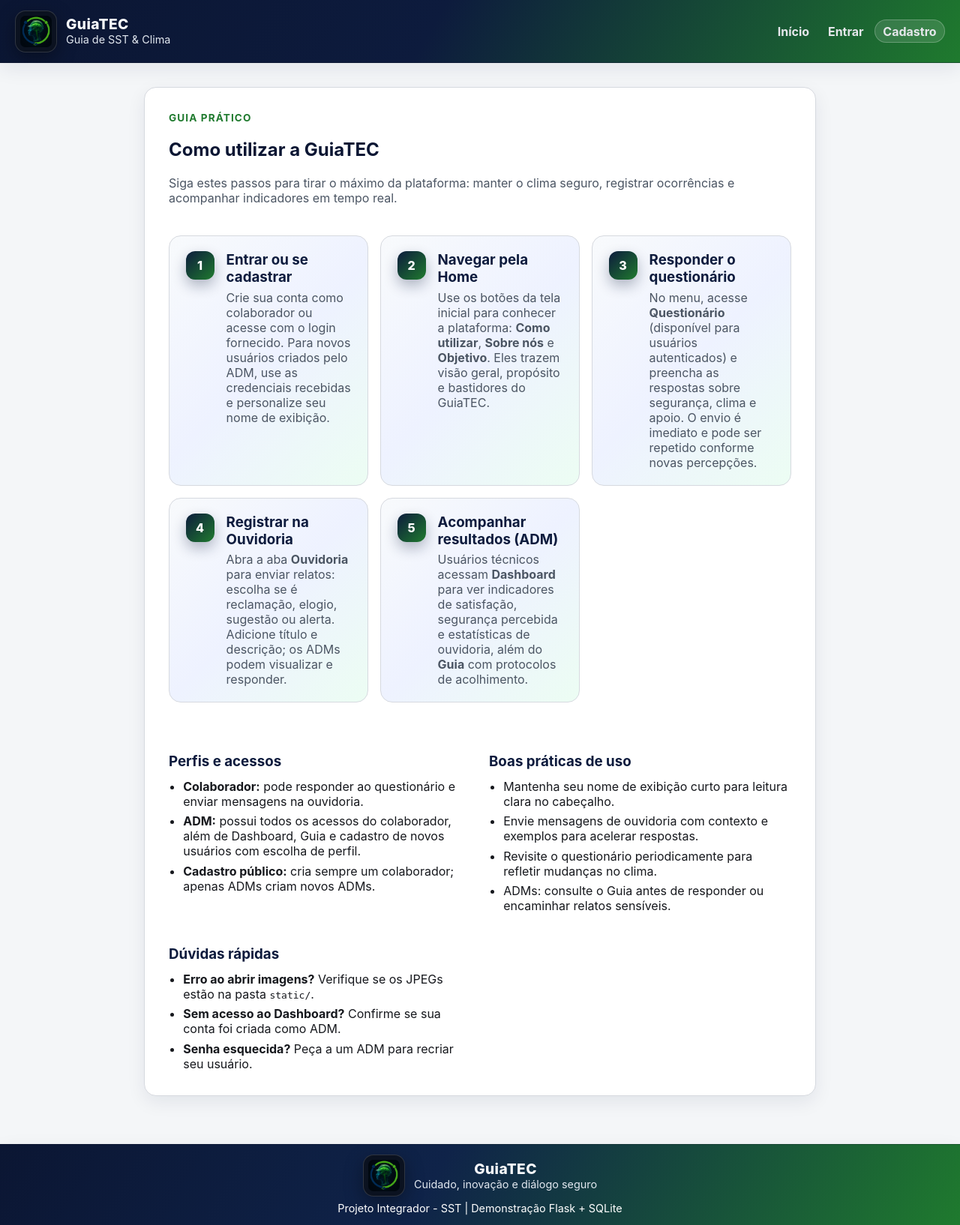
After one commit to mauricesar/PI-SST, a Flask app: page /como-utilizar in a window 1280 px wide. The commit adds this page. Shown: the whole page at 75% size. Run offline with Flask 3, Linux system fonts and the light colour scheme.

```diff
--- a/app.py
+++ b/app.py
@@ -28,6 +28,22 @@ def create_app() -> Flask:
     )
     app.config["SQLALCHEMY_TRACK_MODIFICATIONS"] = False
     db = SQLAlchemy(app)
+
+    static_dir = os.path.join(app.root_path, "static")
+    required_assets = [
+        "guidetec-logo.jpeg",
+        "imagem1.jpeg",
+        "imagem2.jpeg",
+        "imagem3.jpeg",
+        "imagem4.jpeg",
+        "imagem5.jpeg",
+    ]
+    for asset in required_assets:
+        asset_path = os.path.join(static_dir, asset)
+        if not os.path.exists(asset_path):
+            print(
+                f"[GuiaTEC aviso] Arquivo ausente em static/: {asset} — adicione o JPEG solicitado para evitar falhas visuais."
+            )
 
     class User(db.Model):  # type: ignore[name-defined]
         __tablename__ = "users"
@@ -126,6 +142,18 @@ def create_app() -> Flask:
     @app.route("/")
     def index() -> str:
         return render_template("index.html")
+
+    @app.route("/como-utilizar")
+    def how_to_use() -> str:
+        return render_template("how_to_use.html")
+
+    @app.route("/sobre-nos")
+    def about() -> str:
+        return render_template("about.html")
+
+    @app.route("/objetivo")
+    def objective() -> str:
+        return render_template("objective.html")
 
     @app.route("/survey", methods=["GET", "POST"])
     @login_required
--- a/static/style.css
+++ b/static/style.css
@@ -188,6 +188,212 @@ nav .pill {
 
 .feature-list {
   color: var(--muted);
+  text-align: justify;
+}
+
+.home-buttons {
+  margin-top: 1.75rem;
+}
+
+.cta-grid {
+  display: grid;
+  grid-template-columns: repeat(auto-fit, minmax(220px, 1fr));
+  gap: 1rem;
+  max-width: 840px;
+  margin: 0 auto;
+}
+
+.cta-card {
+  position: relative;
+  display: flex;
+  flex-direction: column;
+  justify-content: flex-end;
+  border-radius: 18px;
+  overflow: hidden;
+  min-height: 220px;
+  box-shadow: var(--shadow);
+  background: linear-gradient(135deg, rgba(13, 27, 61, 0.16), rgba(47, 156, 65, 0.12));
+  color: #ffffff;
+  text-decoration: none;
+  border: 1px solid rgba(255, 255, 255, 0.1);
+  transition: transform 0.18s ease, box-shadow 0.18s ease, filter 0.12s ease;
+}
+
+.cta-card:hover {
+  transform: translateY(-8px) scale(1.01);
+  box-shadow: 0 14px 36px rgba(13, 27, 61, 0.18);
+}
+
+.cta-card:active {
+  filter: brightness(0.95);
+}
+
+.cta-image {
+  position: absolute;
+  inset: 0;
+  background-size: cover;
+  background-position: center;
+  filter: grayscale(0.05) brightness(0.92);
+  transition: filter 0.2s ease;
+}
+
+.cta-card:hover .cta-image {
+  filter: grayscale(0) brightness(1);
+}
+
+.cta-card span {
+  position: relative;
+  z-index: 1;
+  padding: 1rem;
+  font-weight: 800;
+  font-size: 1.05rem;
+  text-align: center;
+  background: linear-gradient(180deg, rgba(13, 27, 61, 0) 0%, rgba(13, 27, 61, 0.55) 85%, rgba(13, 27, 61, 0.72) 100%);
+  text-shadow: 0 8px 20px rgba(0, 0, 0, 0.35);
+}
+
+.info-page {
+  display: flex;
+  justify-content: center;
+  align-items: center;
+  min-height: 40vh;
+}
+
+.info-card {
+  background: var(--card);
+  border: 1px solid var(--border);
+  border-radius: 16px;
+  padding: 2rem;
+  box-shadow: var(--shadow);
+  max-width: 760px;
+  width: 100%;
+}
+
+.rich-guide {
+  max-width: 1100px;
+  display: grid;
+  gap: 1.5rem;
+}
+
+.info-header .eyebrow {
+  text-transform: uppercase;
+  letter-spacing: 0.08em;
+  font-size: 0.85rem;
+  color: var(--green);
+  margin: 0 0 0.35rem 0;
+  font-weight: 700;
+}
+
+.info-header .lead {
+  margin-top: 0.4rem;
+  max-width: 820px;
+  color: #4b5563;
+}
+
+.step-grid {
+  display: grid;
+  grid-template-columns: repeat(auto-fit, minmax(240px, 1fr));
+  gap: 1rem;
+}
+
+.step-card {
+  display: grid;
+  grid-template-columns: auto 1fr;
+  align-items: start;
+  gap: 1rem;
+  background: linear-gradient(135deg, #f8fafc 0%, #eef2ff 50%, #ecfdf3 100%);
+  border: 1px solid var(--border);
+  border-radius: 16px;
+  padding: 1.25rem 1.35rem;
+  box-shadow: var(--shadow-soft);
+  transition: transform 0.2s ease, box-shadow 0.2s ease, border-color 0.2s ease;
+}
+
+.step-card:hover {
+  transform: translateY(-4px);
+  box-shadow: 0 16px 40px rgba(0, 0, 0, 0.12);
+  border-color: rgba(13, 27, 61, 0.16);
+}
+
+.step-card h3 {
+  margin: 0 0 0.35rem 0;
+  color: var(--navy);
+}
+
+.step-card p {
+  margin: 0;
+  color: #4b5563;
+}
+
+.step-icon {
+  width: 38px;
+  height: 38px;
+  border-radius: 12px;
+  background: linear-gradient(135deg, var(--navy) 0%, var(--green) 100%);
+  color: #fff;
+  display: grid;
+  place-items: center;
+  font-weight: 800;
+  box-shadow: 0 8px 18px rgba(13, 27, 61, 0.3);
+}
+
+.info-list {
+  display: grid;
+  grid-template-columns: repeat(auto-fit, minmax(280px, 1fr));
+  gap: 1.5rem;
+  margin-top: 1.5rem;
+}
+
+.info-list h3 {
+  margin-bottom: 0.75rem;
+  color: var(--navy);
+}
+
+.info-list ul {
+  margin: 0;
+  padding-left: 1.2rem;
+  display: grid;
+  gap: 0.4rem;
+}
+
+.about-card {
+  max-width: 980px;
+  display: grid;
+  gap: 2rem;
+}
+
+.about-block {
+  display: grid;
+  grid-template-columns: repeat(auto-fit, minmax(260px, 1fr));
+  align-items: center;
+  gap: 1.5rem;
+}
+
+.about-block.reverse {
+  direction: rtl;
+}
+
+.about-block.reverse .about-text {
+  direction: ltr;
+}
+
+.about-image img {
+  width: 100%;
+  border-radius: 14px;
+  border: 1px solid var(--border);
+  box-shadow: var(--shadow-soft);
+  object-fit: cover;
+  min-height: 220px;
+}
+
+.about-text h3 {
+  margin-top: 0;
+  margin-bottom: 0.65rem;
+  color: var(--navy);
+}
+
+.about-text p {
+  margin-bottom: 0.65rem;
   text-align: justify;
 }
 
--- /dev/null
+++ b/templates/how_to_use.html
@@ -0,0 +1,80 @@
+{% extends 'base.html' %}
+{% block content %}
+<section class="info-page">
+  <div class="info-card rich-guide">
+    <header class="info-header">
+      <div>
+        <p class="eyebrow">Guia prático</p>
+        <h2>Como utilizar a GuiaTEC</h2>
+        <p class="lead">Siga estes passos para tirar o máximo da plataforma: manter o clima seguro, registrar ocorrências e acompanhar indicadores em tempo real.</p>
+      </div>
+    </header>
+
+    <div class="step-grid">
+      <article class="step-card">
+        <div class="step-icon">1</div>
+        <div>
+          <h3>Entrar ou se cadastrar</h3>
+          <p>Crie sua conta como colaborador ou acesse com o login fornecido. Para novos usuários criados pelo ADM, use as credenciais recebidas e personalize seu nome de exibição.</p>
+        </div>
+      </article>
+      <article class="step-card">
+        <div class="step-icon">2</div>
+        <div>
+          <h3>Navegar pela Home</h3>
+          <p>Use os botões da tela inicial para conhecer a plataforma: <strong>Como utilizar</strong>, <strong>Sobre nós</strong> e <strong>Objetivo</strong>. Eles trazem visão geral, propósito e bastidores do GuiaTEC.</p>
+        </div>
+      </article>
+      <article class="step-card">
+        <div class="step-icon">3</div>
+        <div>
+          <h3>Responder o questionário</h3>
+          <p>No menu, acesse <strong>Questionário</strong> (disponível para usuários autenticados) e preencha as respostas sobre segurança, clima e apoio. O envio é imediato e pode ser repetido conforme novas percepções.</p>
+        </div>
+      </article>
+      <article class="step-card">
+        <div class="step-icon">4</div>
+        <div>
+          <h3>Registrar na Ouvidoria</h3>
+          <p>Abra a aba <strong>Ouvidoria</strong> para enviar relatos: escolha se é reclamação, elogio, sugestão ou alerta. Adicione título e descrição; os ADMs podem visualizar e responder.</p>
+        </div>
+      </article>
+      <article class="step-card">
+        <div class="step-icon">5</div>
+        <div>
+          <h3>Acompanhar resultados (ADM)</h3>
+          <p>Usuários técnicos acessam <strong>Dashboard</strong> para ver indicadores de satisfação, segurança percebida e estatísticas de ouvidoria, além do <strong>Guia</strong> com protocolos de acolhimento.</p>
+        </div>
+      </article>
+    </div>
+
+    <div class="info-list">
+      <div>
+        <h3>Perfis e acessos</h3>
+        <ul>
+          <li><strong>Colaborador:</strong> pode responder ao questionário e enviar mensagens na ouvidoria.</li>
+          <li><strong>ADM:</strong> possui todos os acessos do colaborador, além de Dashboard, Guia e cadastro de novos usuários com escolha de perfil.</li>
+          <li><strong>Cadastro público:</strong> cria sempre um colaborador; apenas ADMs criam novos ADMs.</li>
+        </ul>
+      </div>
+      <div>
+        <h3>Boas práticas de uso</h3>
+        <ul>
+          <li>Mantenha seu nome de exibição curto para leitura clara no cabeçalho.</li>
+          <li>Envie mensagens de ouvidoria com contexto e exemplos para acelerar respostas.</li>
+          <li>Revisite o questionário periodicamente para refletir mudanças no clima.</li>
+          <li>ADMs: consulte o Guia antes de responder ou encaminhar relatos sensíveis.</li>
+        </ul>
+      </div>
+      <div>
+        <h3>Dúvidas rápidas</h3>
+        <ul>
+          <li><strong>Erro ao abrir imagens?</strong> Verifique se os JPEGs estão na pasta <code>static/</code>.</li>
+          <li><strong>Sem acesso ao Dashboard?</strong> Confirme se sua conta foi criada como ADM.</li>
+          <li><strong>Senha esquecida?</strong> Peça a um ADM para recriar seu usuário.</li>
+        </ul>
+      </div>
+    </div>
+  </div>
+</section>
+{% endblock %}
```
Also changed, not shown: templates/about.html (added, +41 -0 lines), templates/index.html (+17 -0 lines), templates/objective.html (added, +34 -0 lines), README.md, static/imagem1.jpeg (added), static/imagem2.jpeg (added), static/imagem3.jpeg (added), static/imagem4.jpeg (added).
